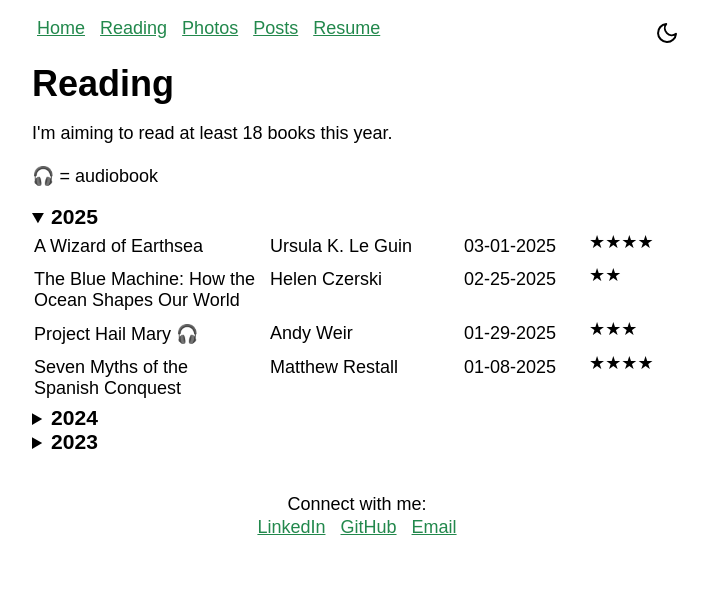
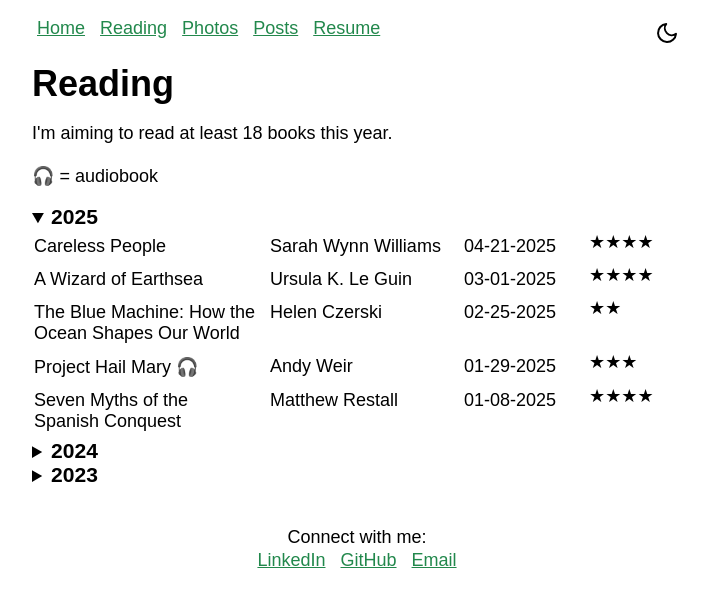
Before and after one commit to brandoncfallin/fallin-website, a Jekyll site: the page built from reading.md, in a window 1280 px wide. Shown: the top 607 px of the page, without its empty margins (283-991 px from the left). Built offline with Jekyll 4.4.1, drawn with Linux system fonts in a browser that asks for light colours.

Commit message:
careless people

```diff
--- a/_includes/reading_table_2025.html
+++ b/_includes/reading_table_2025.html
@@ -1,5 +1,11 @@
 <table style="background-color:rgba(0, 0, 0, 0); width: 100%;">
     <tbody>
+        <tr>
+            <td class="titles">Careless People</td>
+            <td class="authors">Sarah Wynn Williams</td>
+            <td class="dates">04-21-2025</td>
+            <td class="stars">★★★★</td>
+        </tr>
         <tr>
             <td class="titles">A Wizard of Earthsea</td>
             <td class="authors">Ursula K. Le Guin</td>
```
